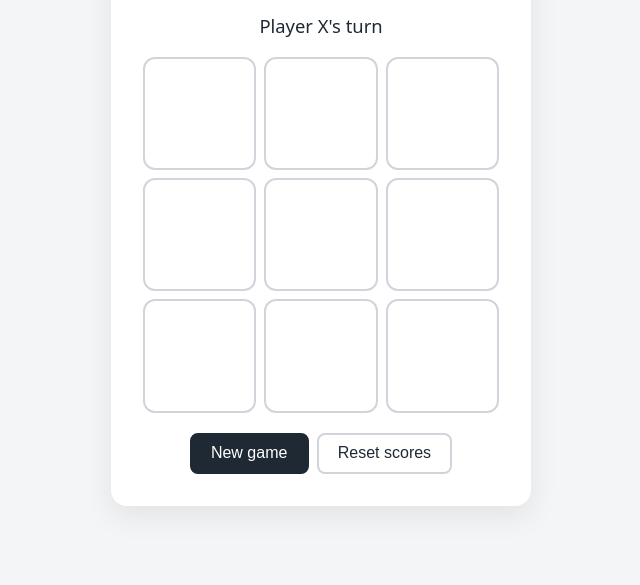
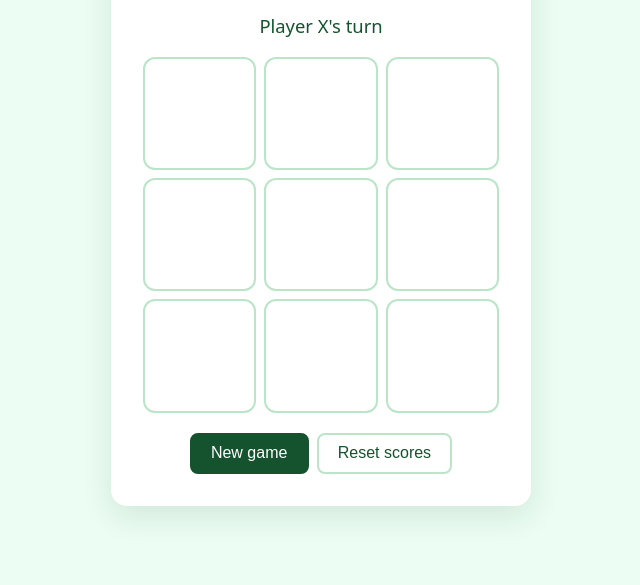
Before and after one commit to raconrad05-ux/omis107, a plain HTML site: page tictactoe/index.html in a window 1280 px wide. Shown: the part 215-800 px from the top of the page, without its empty margins (319-959 px from the left). Drawn offline with Linux system fonts and the light colour scheme.

Commit message:
green theme

```diff
--- a/tictactoe/style.css
+++ b/tictactoe/style.css
@@ -1,12 +1,12 @@
 :root {
-  --bg: #f4f5f7;
+  --bg: #ecfdf3;
   --panel: #ffffff;
-  --text: #1f2933;
-  --muted: #6b7280;
-  --line: #d1d5db;
-  --x: #2563eb;
-  --o: #dc2626;
-  --win: #fef3c7;
+  --text: #14532d;
+  --muted: #4d7c5f;
+  --line: #bbe5c8;
+  --x: #15803d;
+  --o: #0e7490;
+  --win: #bbf7d0;
 }
 
 * { box-sizing: border-box; }
@@ -26,7 +26,7 @@ main {
   background: var(--panel);
   padding: 2rem;
   border-radius: 16px;
-  box-shadow: 0 10px 30px rgba(0, 0, 0, 0.08);
+  box-shadow: 0 10px 30px rgba(20, 83, 45, 0.12);
   text-align: center;
   width: min(420px, calc(100vw - 32px));
 }
@@ -85,7 +85,7 @@ h1 { margin: 0 0 1rem; }
 .cell:disabled { cursor: default; }
 .cell.x { color: var(--x); }
 .cell.o { color: var(--o); }
-.cell.win { background: var(--win); border-color: #f59e0b; }
+.cell.win { background: var(--win); border-color: #22c55e; }
 
 .controls {
   display: flex;
```
